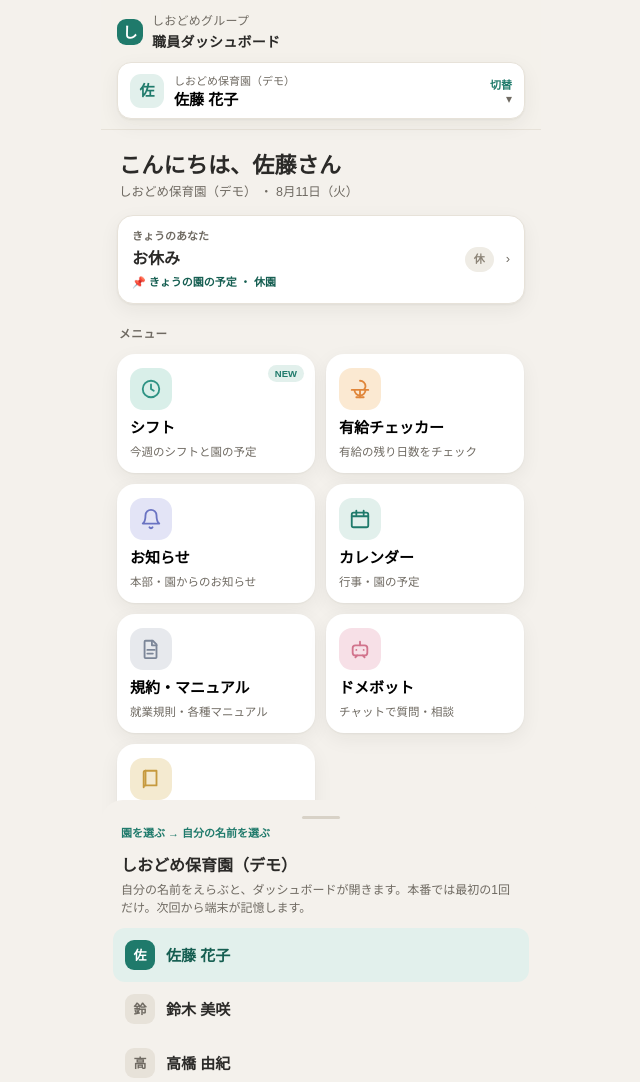
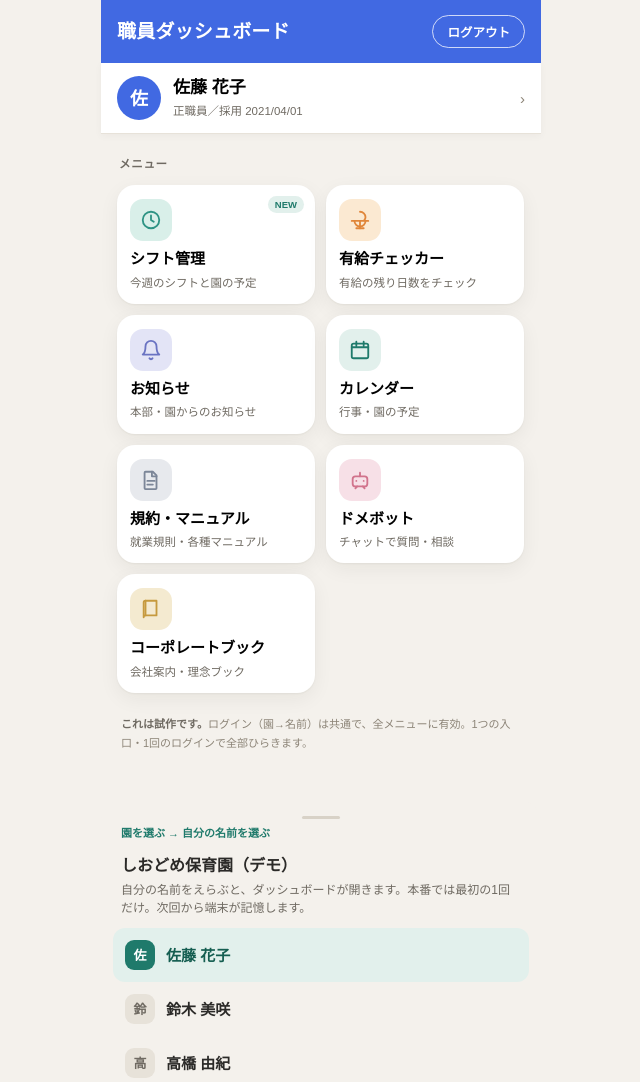
Before and after one commit to kimkat01/staff-dashboard, a plain HTML site: page index.html in a window 1280 px wide. Shown: the whole page, without its empty margins (319-959 px from the left). After the commit the page ends 809 px from the top, so only its background shows below. Drawn offline with Linux system fonts and the light colour scheme.

Commit message:
Add files via upload

```diff
--- a/index.html
+++ b/index.html
@@ -11,6 +11,7 @@
 :root{
   --ink:#2b2a28; --ink-soft:#6f6a62; --line:#e7e2d9; --paper:#f4f1ec; --card:#ffffff;
   --brand:#1f7a6b; --brand-soft:#e2f0ec;
+  --brand-blue:#4169e2; --brand-blue-d:#3355c6;
   --early:#e0863a; --early-bg:#fbe9d2; --early-ink:#8f5311;
   --mid:#2e9384;   --mid-bg:#d9efe9;   --mid-ink:#1b5c53;
   --late:#6a73c2;  --late-bg:#e3e4f6;  --late-ink:#3c4590;
@@ -27,26 +28,28 @@ body{font-family:"Hiragino Kaku Gothic ProN","Hiragino Sans","Yu Gothic",YuGothi
 .round{font-family:"M PLUS Rounded 1c",sans-serif;}
 .wrap{max-width:440px;margin:0 auto;min-height:100vh;background:var(--paper);padding:0 0 40px;position:relative;}
 
-header{position:sticky;top:0;z-index:20;background:rgba(244,241,236,.86);
-  backdrop-filter:saturate(150%) blur(10px);border-bottom:1px solid var(--line);padding:12px 16px 10px;}
-.brandrow{display:flex;align-items:center;gap:9px;}
-.backbtn{border:0;background:transparent;font-size:20px;color:var(--ink);cursor:pointer;
-  width:30px;height:30px;margin:-4px 0 -4px -6px;border-radius:9px;display:none;}
-.backbtn.on{display:grid;place-items:center}
-.mark{width:26px;height:26px;border-radius:9px;background:var(--brand);flex:0 0 auto;
-  display:grid;place-items:center;color:#fff;font-weight:800;font-size:15px;}
-.brandtxt{font-size:12px;color:var(--ink-soft);letter-spacing:.02em;}
-.brandtxt b{display:block;color:var(--ink);font-size:14px;font-weight:700;}
-.htitle{font-size:14px;font-weight:800;}
-.whochip{margin-top:10px;width:100%;display:flex;align-items:center;gap:10px;background:var(--card);
-  border:1px solid var(--line);border-radius:14px;padding:9px 12px;box-shadow:var(--shadow);cursor:pointer;text-align:left;}
-.whochip .av{width:34px;height:34px;border-radius:11px;background:var(--brand-soft);color:var(--brand);
-  display:grid;place-items:center;font-weight:800;font-size:15px;flex:0 0 auto;}
-.whochip .who{flex:1;min-width:0}
-.whochip .who .p{font-size:11px;color:var(--ink-soft);}
-.whochip .who .n{font-size:15px;font-weight:700;}
-.whochip .chev{color:var(--ink-soft);font-size:12px;}
-.switch{font-size:11px;color:var(--brand);font-weight:700;text-align:right}
+header.topbar{position:sticky;top:0;z-index:20;background:var(--brand-blue);color:#fff;
+  display:flex;align-items:center;gap:10px;
+  padding:calc(env(safe-area-inset-top,0px) + 15px) 16px 15px;}
+.tb-back{border:0;background:transparent;color:#fff;font-size:26px;line-height:1;cursor:pointer;
+  width:30px;height:30px;margin:-6px 2px -6px -6px;border-radius:9px;display:none;flex:0 0 auto;}
+.tb-back.on{display:grid;place-items:center}
+.tb-title{flex:1;min-width:0;font-size:19px;font-weight:800;color:#fff;letter-spacing:.01em;
+  white-space:nowrap;overflow:hidden;text-overflow:ellipsis;}
+.tb-logout{flex:0 0 auto;border:1.5px solid rgba(255,255,255,.75);background:transparent;color:#fff;
+  font-size:12.5px;font-weight:800;padding:6px 14px;border-radius:999px;cursor:pointer;font-family:inherit;
+  white-space:nowrap;}
+.tb-logout:active{background:rgba(255,255,255,.16)}
+
+.userbar{display:flex;align-items:center;gap:12px;width:100%;
+  background:var(--card);border:0;border-bottom:1px solid var(--line);
+  padding:13px 16px;cursor:pointer;text-align:left;box-shadow:0 2px 8px rgba(40,34,20,.04);}
+.userbar .ub-av{width:44px;height:44px;border-radius:50%;background:var(--brand-blue);color:#fff;
+  display:grid;place-items:center;font-weight:800;font-size:18px;flex:0 0 auto;}
+.userbar .ub-who{flex:1;min-width:0}
+.userbar .ub-n{font-size:17px;font-weight:800;line-height:1.2;}
+.userbar .ub-p{font-size:11.5px;color:var(--ink-soft);margin-top:3px;font-variant-numeric:tabular-nums;}
+.userbar .ub-chev{color:var(--off-ink);font-size:15px;flex:0 0 auto;}
 
 main{padding:16px}
 
@@ -178,18 +181,16 @@ tbody tr.me .namecol{color:var(--brand)}
 </head>
 <body>
 <div class="wrap">
-  <header>
-    <div class="brandrow">
-      <button class="backbtn round" id="backbtn" onclick="goHome()" aria-label="ホームに戻る">‹</button>
-      <div class="mark round">し</div>
-      <div class="brandtxt" id="brandtxt">しおどめグループ<b class="round">職員ダッシュボード</b></div>
-    </div>
-    <button class="whochip" id="whochip" aria-label="ログイン中の職員を切り替える">
-      <div class="av round" id="avatar">—</div>
-      <div class="who"><div class="p" id="who-p">— 保育園</div><div class="n" id="who-n">名前を選択</div></div>
-      <div><div class="switch">切替</div><div class="chev" style="text-align:right">▾</div></div>
-    </button>
+  <header class="topbar">
+    <button class="tb-back round" id="backbtn" onclick="goHome()" aria-label="ホームに戻る">‹</button>
+    <div class="tb-title" id="brandtxt">職員ダッシュボード</div>
+    <button class="tb-logout" id="logoutbtn" onclick="openSheet()">ログアウト</button>
   </header>
+  <button class="userbar" id="userbar" aria-label="ログイン中の職員を切り替える">
+    <div class="ub-av round" id="avatar">—</div>
+    <div class="ub-who"><div class="ub-n" id="who-n">名前を選択</div><div class="ub-p" id="who-p"></div></div>
+    <div class="ub-chev">›</div>
+  </button>
 
   <main>
     <section id="screen-home"></section>
@@ -3417,7 +3418,7 @@ const IC={
 document.getElementById('sheet-fac').textContent=DATA.facility.replace("（サンプル）","");
 const openSheet=()=>{sheetbg.classList.add('on');sheet.classList.add('on');};
 const closeSheet=()=>{sheetbg.classList.remove('on');sheet.classList.remove('on');};
-document.getElementById('whochip').onclick=openSheet;
+document.getElementById('userbar').onclick=openSheet;
 function buildNamelist(){
   const w=document.getElementById('namelist');w.innerHTML="";
   staff.forEach((s,i)=>{const b=document.createElement('button');if(i===current)b.className="sel";
@@ -3427,7 +3428,8 @@ function buildNamelist(){
 }
 function renderWho(){const s=staff[current];
   document.getElementById('avatar').textContent=s?initials(s.name):"—";
-  document.getElementById('who-p').textContent=DATA.facility.replace("（サンプル）","");
+  var sub = s ? ((s.role||"正職員")+"／採用 "+(s.hired||"2021/04/01")) : "";
+  document.getElementById('who-p').textContent=sub;
   document.getElementById('who-n').textContent=s?s.name:"名前を選択";}
 
 /* router */
@@ -3437,14 +3439,12 @@ function show(name){
   document.getElementById('screen-shift').hidden=name!=="shift";
   document.getElementById('screen-stub').hidden=name!=="stub";
   document.getElementById('backbtn').classList.toggle('on',name!=="home");
-  const bt=document.getElementById('brandtxt');
-  document.getElementById('whochip').style.display = name==="home"?"":"flex";
   window.scrollTo({top:0});
 }
-function goHome(){document.getElementById('brandtxt').innerHTML='しおどめグループ<b class="round">職員ダッシュボード</b>';show("home");}
-function goShift(){document.getElementById('brandtxt').innerHTML='<span class="htitle round">シフト</span>';renderShift();show("shift");}
+function goHome(){document.getElementById('brandtxt').textContent='職員ダッシュボード';show("home");}
+function goShift(){document.getElementById('brandtxt').textContent='シフト';renderShift();show("shift");}
 function goStub(title,icon,tint){
-  document.getElementById('brandtxt').innerHTML=`<span class="htitle round">${title}</span>`;
+  document.getElementById('brandtxt').textContent=title;
   document.getElementById('screen-stub').innerHTML=
     `<div class="stub"><div class="ic ${tint}">${IC[icon]}</div><h2 class="round">${title}</h2>
      <p>この画面は準備中です。<br>本番ではここに「${title}」の中身が入ります。<br>ログインは共通なので、開くだけで使えます。</p>
@@ -3452,14 +3452,30 @@ function goStub(title,icon,tint){
   show("stub");
 }
 
+/* 外部リンク先URL（決まり次第ここに入れるだけ） */
+const LINKS={
+  shift:"",   // シフト管理（空なら内蔵シフト画面を開く）
+  uq:"https://hojyokinsenyo-cell.github.io/uqcheck/staff_standalone.html",  // 有給チェッカー（職員用・GAS接続済み）
+  bot:"https://kimkat01.github.io/dome-chat/?en=yashio_akanemachi",         // ドメボット（?en=園キー。デモ用に1園を指定。本番は園ごとに差し替え）
+};
+function goLink(url,title,icon,tint){
+  if(url){window.open(url,'_blank','noopener');return;}
+  document.getElementById('brandtxt').textContent=title;
+  document.getElementById('screen-stub').innerHTML=
+    '<div class="stub"><div class="ic '+tint+'">'+IC[icon]+'</div><h2 class="round">'+title+'</h2>'+
+    '<p>リンク先URLが未設定です。<br>URLを入れると、ここから直接ひらきます。</p>'+
+    '<button class="back" onclick="goHome()">ホームに戻る</button></div>';
+  show("stub");
+}
+
 /* HOME */
 const MENU=[
- {t:"シフト",d:"今週のシフトと園の予定",ic:"shift",tint:"i-mid",go:()=>goShift(),flag:"NEW"},
- {t:"有給チェッカー",d:"有給の残り日数をチェック",ic:"uq",tint:"i-early",go:()=>goStub("有給チェッカー","uq","i-early")},
+ {t:"シフト管理",d:"今週のシフトと園の予定",ic:"shift",tint:"i-mid",go:()=>{if(LINKS.shift){window.open(LINKS.shift,'_blank','noopener');}else{goShift();}},flag:"NEW"},
+ {t:"有給チェッカー",d:"有給の残り日数をチェック",ic:"uq",tint:"i-early",go:()=>goLink(LINKS.uq,"有給チェッカー","uq","i-early")},
  {t:"お知らせ",d:"本部・園からのお知らせ",ic:"news",tint:"i-late",go:()=>goStub("お知らせ","news","i-late")},
  {t:"カレンダー",d:"行事・園の予定",ic:"cal",tint:"i-brand",go:()=>goStub("カレンダー","cal","i-brand")},
  {t:"規約・マニュアル",d:"就業規則・各種マニュアル",ic:"doc",tint:"i-slate",go:()=>goStub("規約・マニュアル","doc","i-slate")},
- {t:"ドメボット",d:"チャットで質問・相談",ic:"bot",tint:"i-rose",go:()=>goStub("ドメボット","bot","i-rose")},
+ {t:"ドメボット",d:"チャットで質問・相談",ic:"bot",tint:"i-rose",go:()=>goLink(LINKS.bot,"ドメボット","bot","i-rose")},
  {t:"コーポレートブック",d:"会社案内・理念ブック",ic:"book",tint:"i-gold",go:()=>goStub("コーポレートブック","book","i-gold")},
 ];
 function renderHome(){
@@ -3482,18 +3498,9 @@ function renderHome(){
   }).join("");
 
   document.getElementById('screen-home').innerHTML=`
-   <div class="greet"><div class="hi round">こんにちは、${first}さん</div>
-     <div class="sub">${DATA.facility.replace("（サンプル）","")} ・ ${evd.md?evd.md.replace('/','月')+'日（'+evd.dow+'）':''}</div></div>
-   <div class="todaycard" onclick="goShift()">
-     <div class="tc-l"><div class="tc-k">きょうのあなた</div>
-       <div class="tc-v round">${val}${tm}</div>${ev}</div>
-     <span class="tag" style="background:var(${c.bg});color:var(${c.ink})">${c.label}</span>
-     <span class="go">›</span></div>
-   <div class="sec-label">メニュー</div>
+   <div class="sec-label" style="margin-top:6px">メニュー</div>
    <div class="grid">${tiles}</div>
-   <div class="soon"><div class="k">第2弾（アップデートで追加予定）</div>
-     <div class="v">目安箱・リファラル採用。まず有給チェッカーとシフトで入口に慣れてから、少しあとに追加します。</div></div>
-   <p class="foot"><b>これは試作です。</b>ログイン（園→名前）は共通で、6メニュー＋シフトすべてに有効。1つの入口・1回のログインで全部ひらきます。</p>`;
+   <p class="foot"><b>これは試作です。</b>ログイン（園→名前）は共通で、全メニューに有効。1つの入口・1回のログインで全部ひらきます。</p>`;
 }
 
 /* SHIFT screen (personal + facility) */
```
